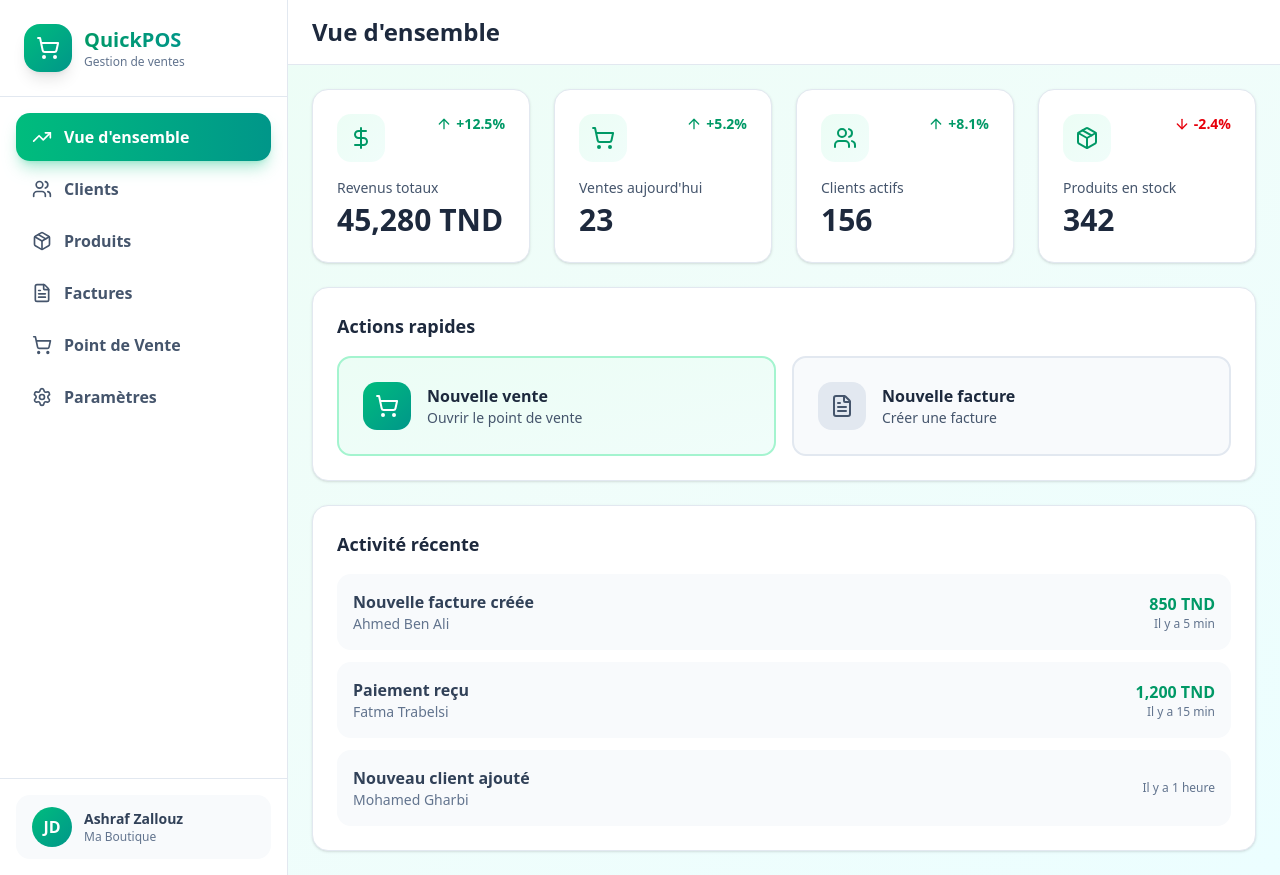
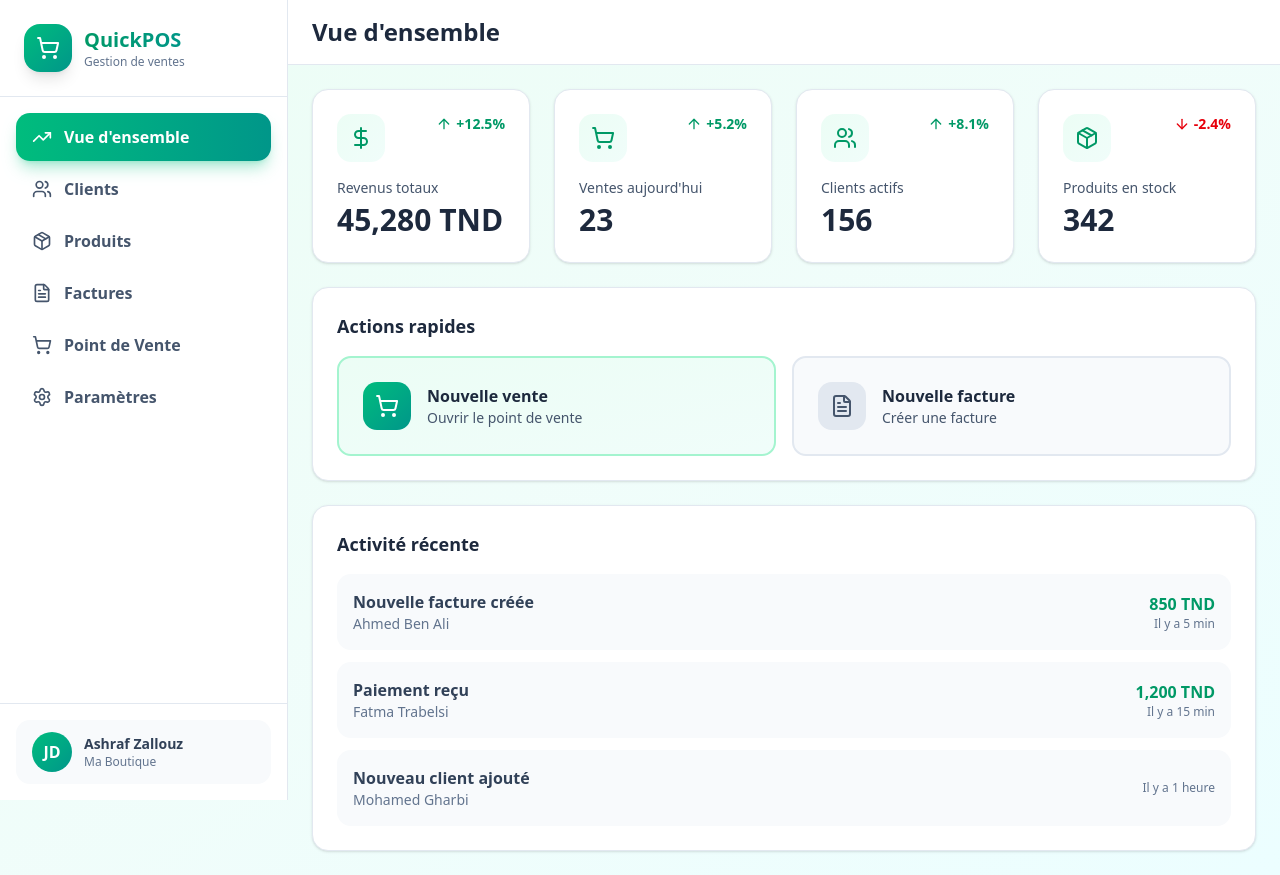
Before and after one commit to ZallouzAshraf/QuickPOS, a Next.js app: page /dashboard in a window 1280 px wide. Built offline with nearby package versions, Linux system fonts and the light colour scheme; no server answers.

Commit message:
fix: make profile button fixed on sideBar

```diff
--- a/src/app/dashboard/page.tsx
+++ b/src/app/dashboard/page.tsx
@@ -54,7 +54,6 @@ function DashboardLayout() {
   return (
     <div className="min-h-screen bg-gradient-to-br from-emerald-50 via-teal-50 to-cyan-50">
       {isSalesMode ? (
-        // MODE POS - Plein écran sans sidebar
         <div className="h-screen flex flex-col">
           <DashboardHeader
             isMobileOpen={isMobileOpen}
@@ -63,7 +62,6 @@ function DashboardLayout() {
           {renderContent()}
         </div>
       ) : (
-        // MODE DASHBOARD - Avec sidebar
         <div className="flex">
           <Sidebar
             activeTab={activeTab}
--- a/src/components/layout/sideBar.tsx
+++ b/src/components/layout/sideBar.tsx
@@ -1,13 +1,5 @@
 import React, { Dispatch, SetStateAction } from "react";
-import {
-  ShoppingCart,
-  Users,
-  Package,
-  FileText,
-  TrendingUp,
-  Settings,
-  X,
-} from "lucide-react";
+import { ShoppingCart, X } from "lucide-react";
 import { TabKey } from "@/src/core/types/types";
 import { useAppContext } from "@/src/core/context/AppContext";
 import { MENU_ITEMS } from "@/src/core/utils/constants";
@@ -38,14 +30,14 @@ export const Sidebar = ({
 
       <aside
         className={`
-        fixed lg:static inset-y-0 left-0 z-50
+        fixed lg:sticky inset-y-0 left-0 z-50 lg:top-0 lg:h-screen
         w-72 bg-white border-r border-slate-200
         transform transition-transform duration-300 ease-in-out
         ${isMobileOpen ? "translate-x-0" : "-translate-x-full lg:translate-x-0"}
       `}
       >
         <div className="h-full flex flex-col">
-          <div className="p-6 border-b border-slate-200">
+          <div className="p-6 border-b border-slate-200 flex-shrink-0">
             <div className="flex items-center justify-between">
               <div className="flex items-center gap-3">
                 <div className="w-12 h-12 bg-gradient-to-br from-emerald-500 to-teal-600 rounded-2xl flex items-center justify-center shadow-lg">
@@ -99,8 +91,7 @@ export const Sidebar = ({
               );
             })}
           </nav>
-
-          <div className="p-4 border-t border-slate-200">
+          <div className="p-4 border-t border-slate-200 flex-shrink-0">
             <div className="flex items-center gap-3 px-4 py-3 bg-slate-50 rounded-xl">
               <div className="w-10 h-10 bg-gradient-to-br from-emerald-500 to-teal-600 rounded-full flex items-center justify-center text-white font-bold">
                 JD
```
